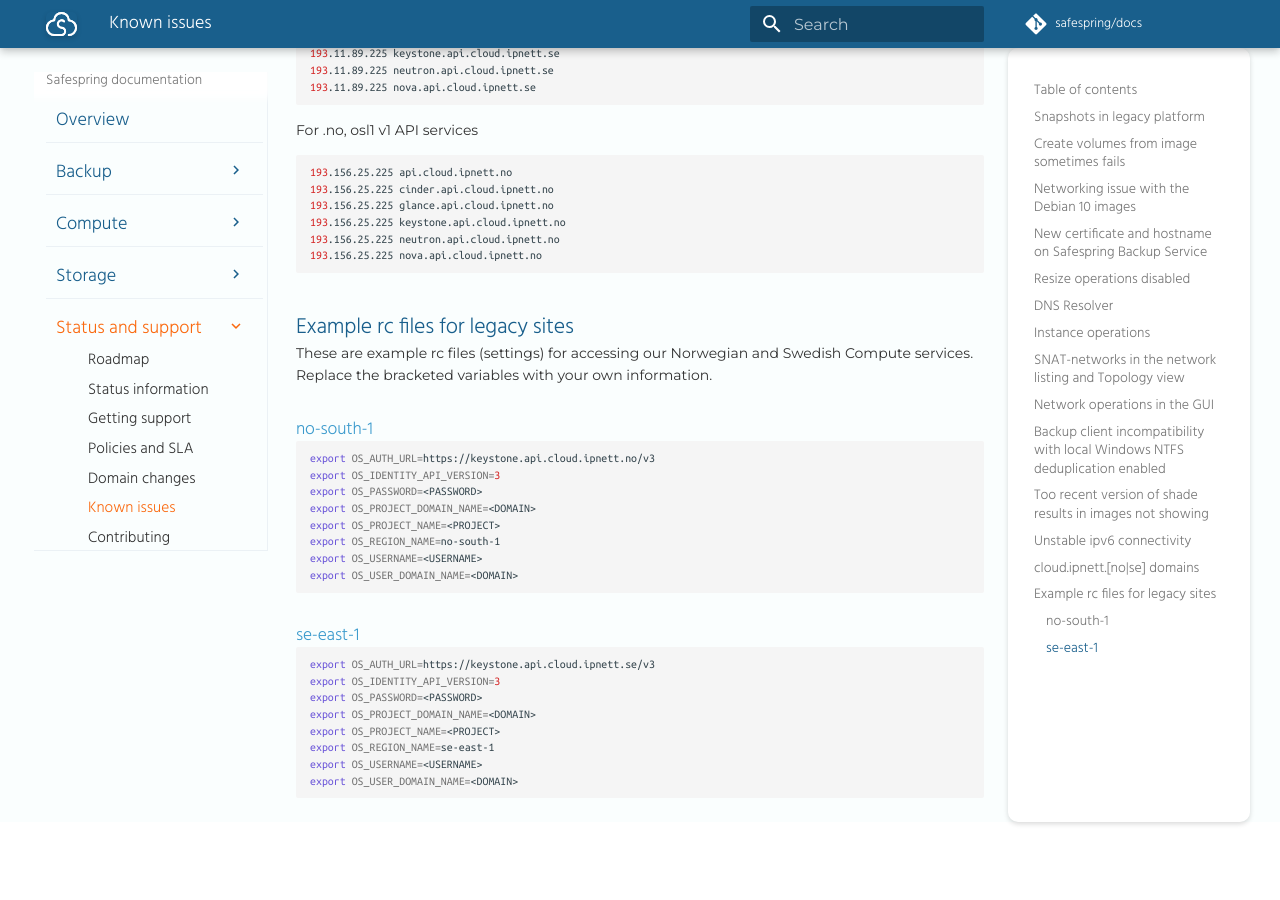
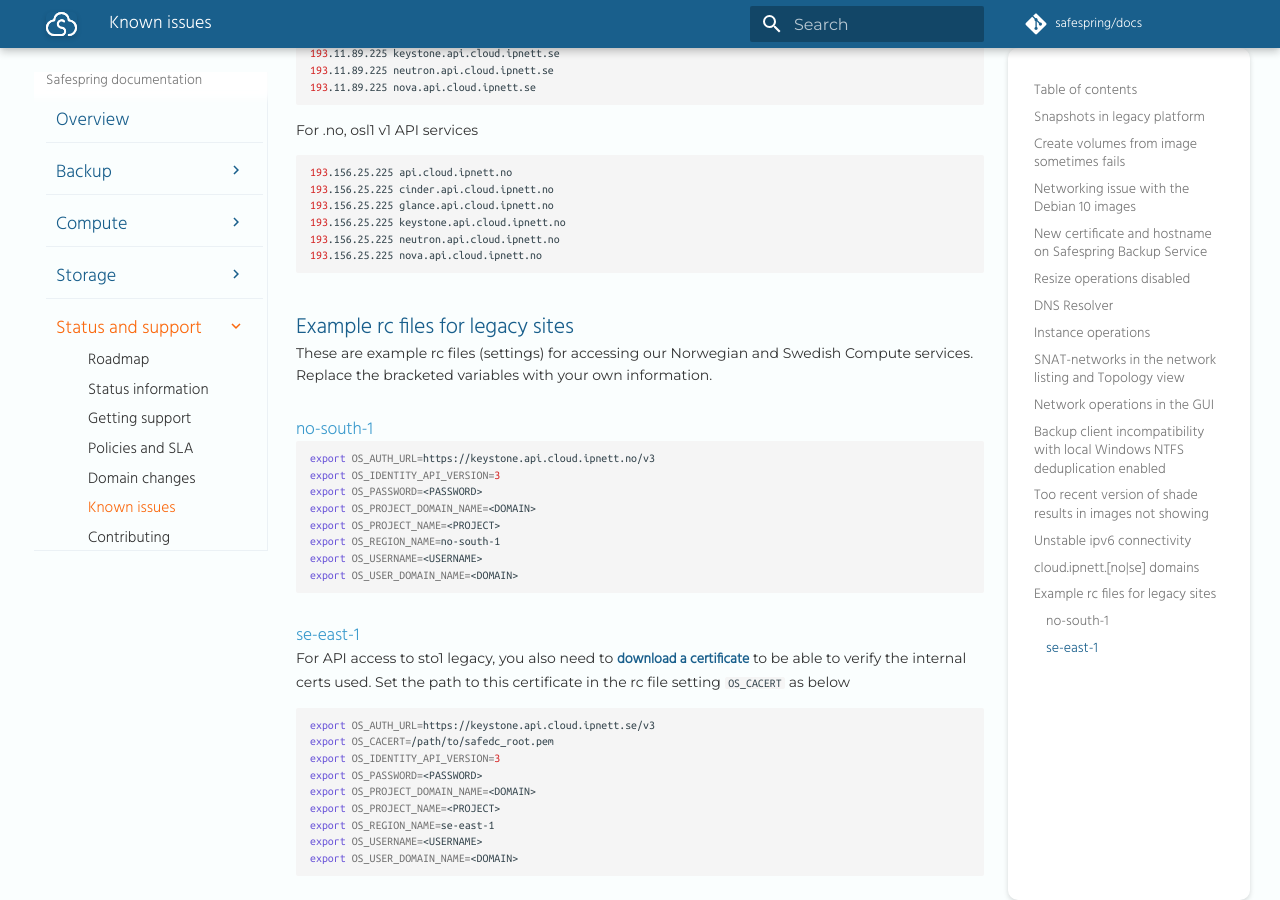
Before and after one commit to safespring/docs, an MkDocs documentation site: the page built from content/service/known_issues.md, in a window 1280 px wide and 900 px high, scrolled down 5790 px. Built offline with MkDocs 1.6.1 and Material for MkDocs 9.7.7, drawn with Linux system fonts in a browser that asks for light colours; a script that is not in the unit is left out; comment, search, counter and statistics services are not loaded; old or Windows-style settings are respelled for this version of MkDocs.

Commit message:
sto1 legacy: document os_cacert for api access

````diff
--- a/content/service/known_issues.md
+++ b/content/service/known_issues.md
@@ -252,8 +252,13 @@
 
 ### se-east-1
 
+For API access to sto1 legacy, you also need to [download a
+certificate](safedc_root.pem) to be able to verify the internal certs used. Set
+the path to this certificate in the rc file setting `OS_CACERT` as below
+
 ```shell
 export OS_AUTH_URL=https://keystone.api.cloud.ipnett.se/v3
+export OS_CACERT=/path/to/safedc_root.pem
 export OS_IDENTITY_API_VERSION=3
 export OS_PASSWORD=<PASSWORD>
 export OS_PROJECT_DOMAIN_NAME=<DOMAIN>
````
Also changed, not shown: 1 other file.
